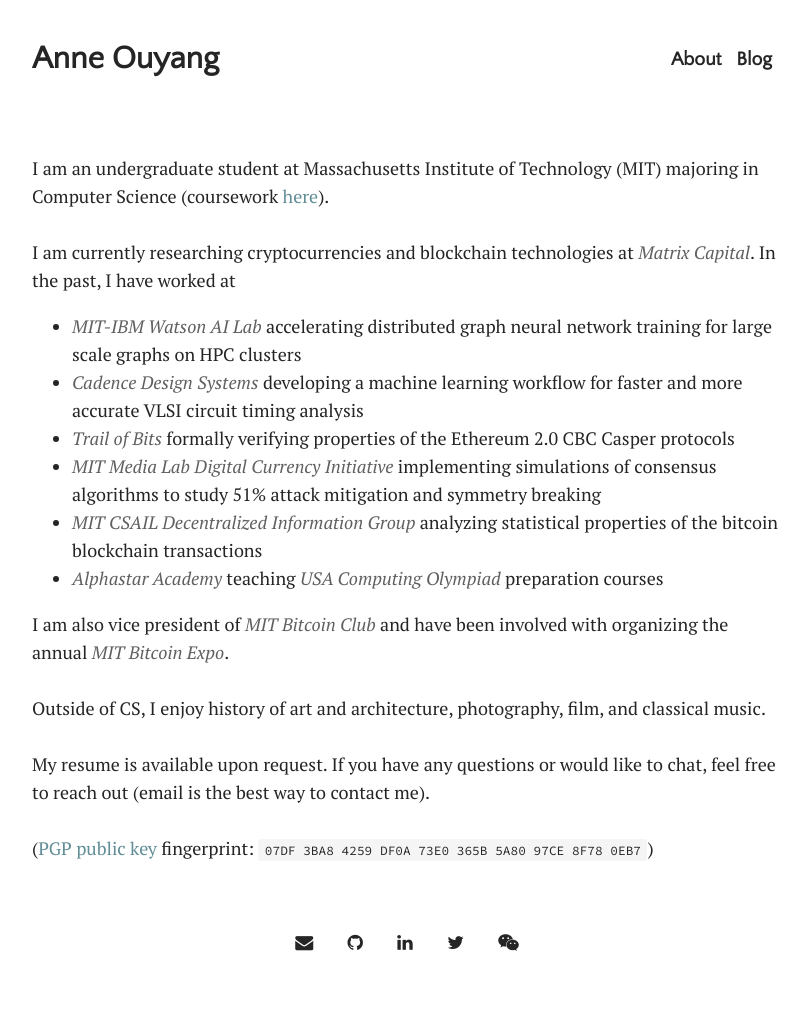
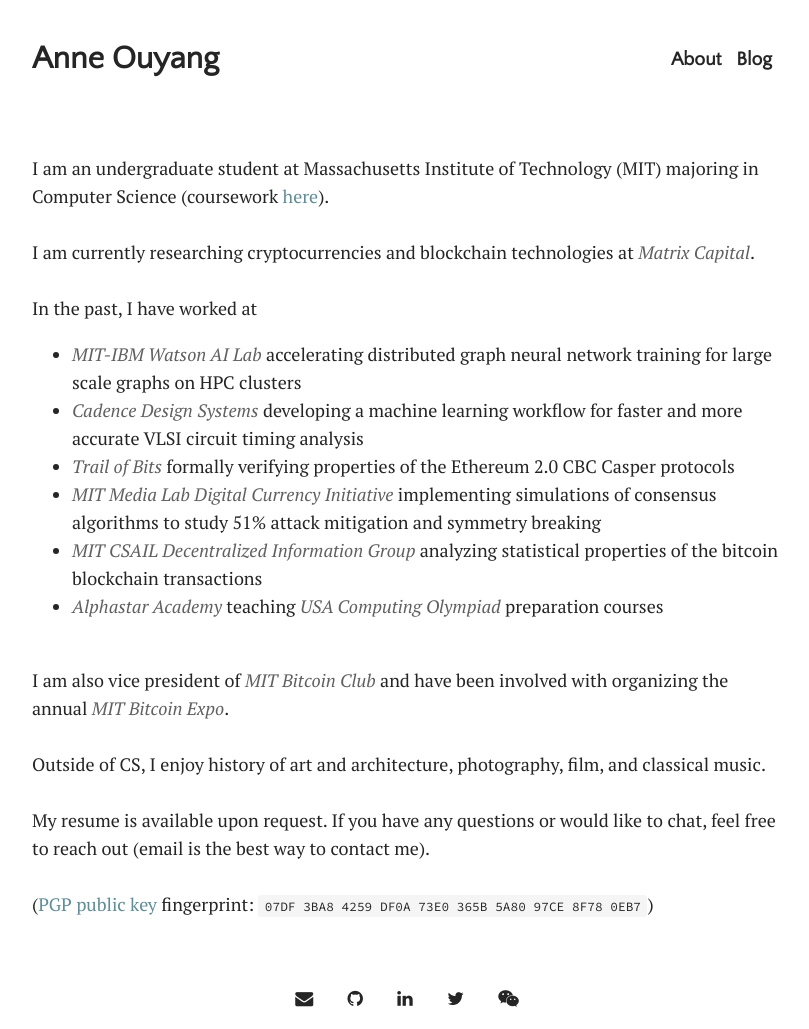
Before and after one commit to anneouyang/anneouyang.github.io, a Jekyll site: the page built from index.html, in a window 1280 px wide. Shown: the whole page, without its empty margins (233-1042 px from the left). Built offline with Jekyll 4.4.1, drawn with Linux system fonts in a browser that asks for light colours; some web fonts are replaced; the list of posts is cut into pages by our own code; before the commit the page ends 973 px from its top, so only the background shows below that.

Commit message:
fixing spacing on homepage

```diff
--- a/_layouts/home.html
+++ b/_layouts/home.html
@@ -7,7 +7,7 @@ title: Home
 
 I am an undergraduate student at Massachusetts Institute of Technology (MIT) majoring in Computer Science (coursework <a href="{{ site.github.url }}/coursework">here</a>). <br><br>
 
-I am currently researching cryptocurrencies and blockchain technologies at <a href="https://www.linkedin.com/company/matrix-capital-management-llc/" target="_blank" class="orgs">Matrix Capital</a>.
+I am currently researching cryptocurrencies and blockchain technologies at <a href="https://www.linkedin.com/company/matrix-capital-management-llc/" target="_blank" class="orgs">Matrix Capital</a>. <br><br>
 
 
 In the past, I have worked at
@@ -18,7 +18,7 @@ In the past, I have worked at
   <li> <a href="https://dci.mit.edu/" class="orgs" target="_blank">MIT Media Lab Digital Currency Initiative</a> implementing simulations of consensus algorithms to study 51% attack mitigation and symmetry breaking </li>
   <li> <a href="http://dig.csail.mit.edu/studentinfo.html" target="_blank" class="orgs">MIT CSAIL Decentralized Information Group</a> analyzing statistical properties of the bitcoin blockchain transactions</li>
   <li> <a href="https://alphastar.academy" target="_blank" class="orgs">Alphastar Academy</a> teaching <a href="http://usaco.org/", target="_blank", class="orgs">USA Computing Olympiad</a> preparation courses</li>
-</ul>
+</ul> <br>
 
 I am also vice president of <a href="https://bitcoin.mit.edu/" class="orgs" target="_blank">MIT Bitcoin Club</a> and have been involved with organizing the annual <a href="https://mitbitcoinexpo.org/" target="_blank" class="orgs">MIT Bitcoin Expo</a>. <br><br>
 
```
